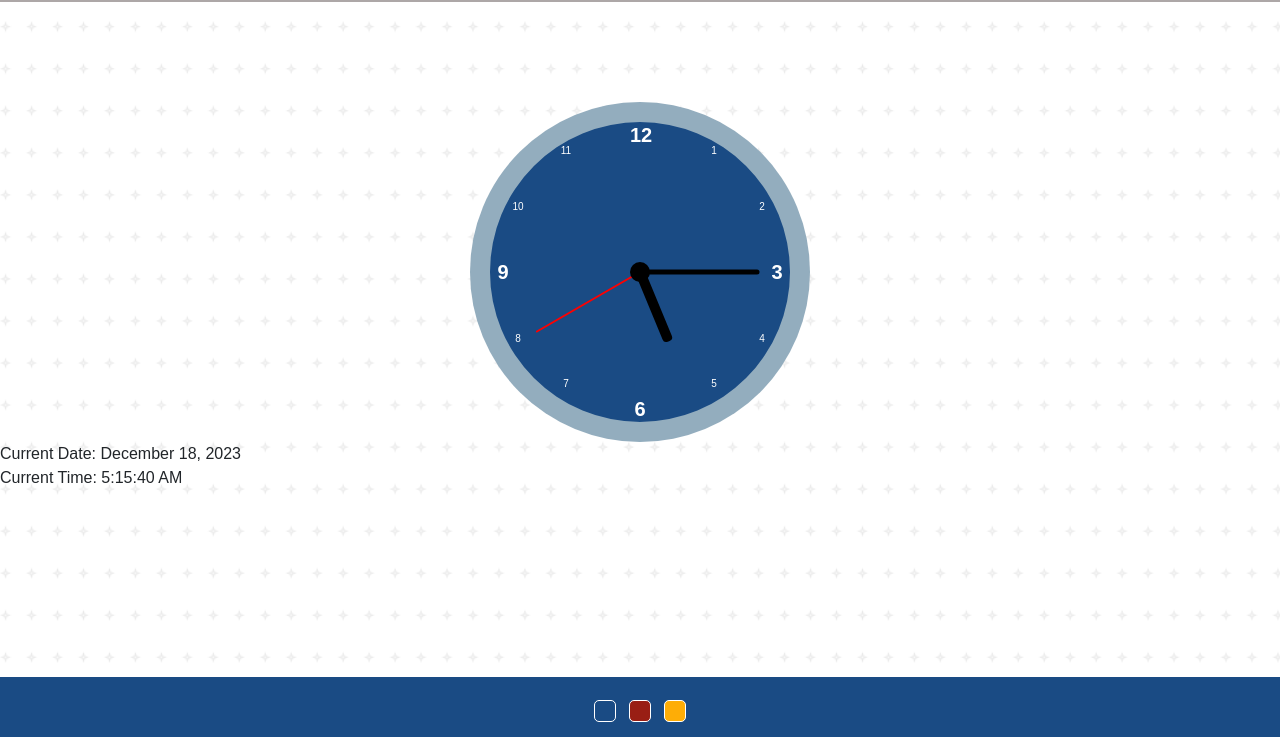
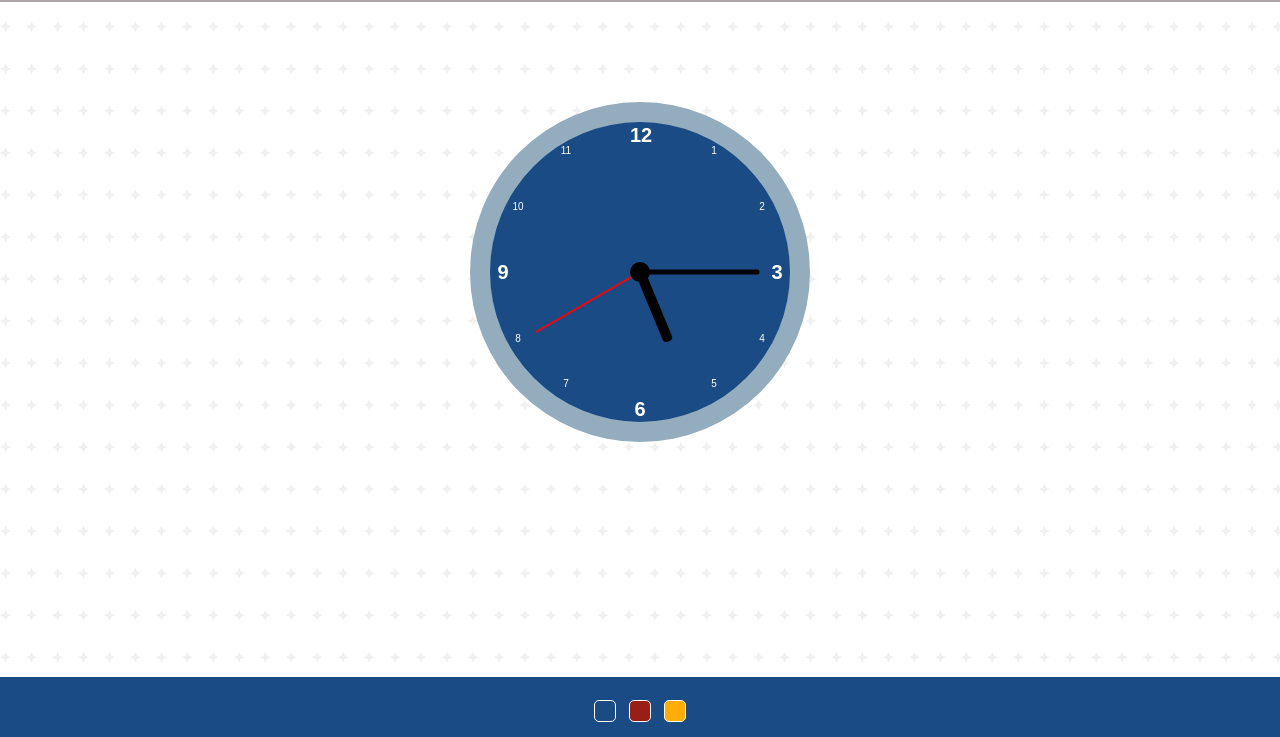
Before and after one commit to lakshmiprasad-brs/simple-clock-, a plain HTML site: page index.html in a window 1280 px wide. Shown: the part 63-800 px from the top of the page. Drawn offline with nearby package versions, Linux system fonts and the light colour scheme.

Commit message:
done changes

```diff
--- a/index.html
+++ b/index.html
@@ -43,8 +43,7 @@
           <li><span>12</span></li>
         </ul>
       </div>
-       <div id="date"></div>
-       <div id="time"></div>
+
      </main>
 
     <footer class="footer footer-dark">
```
